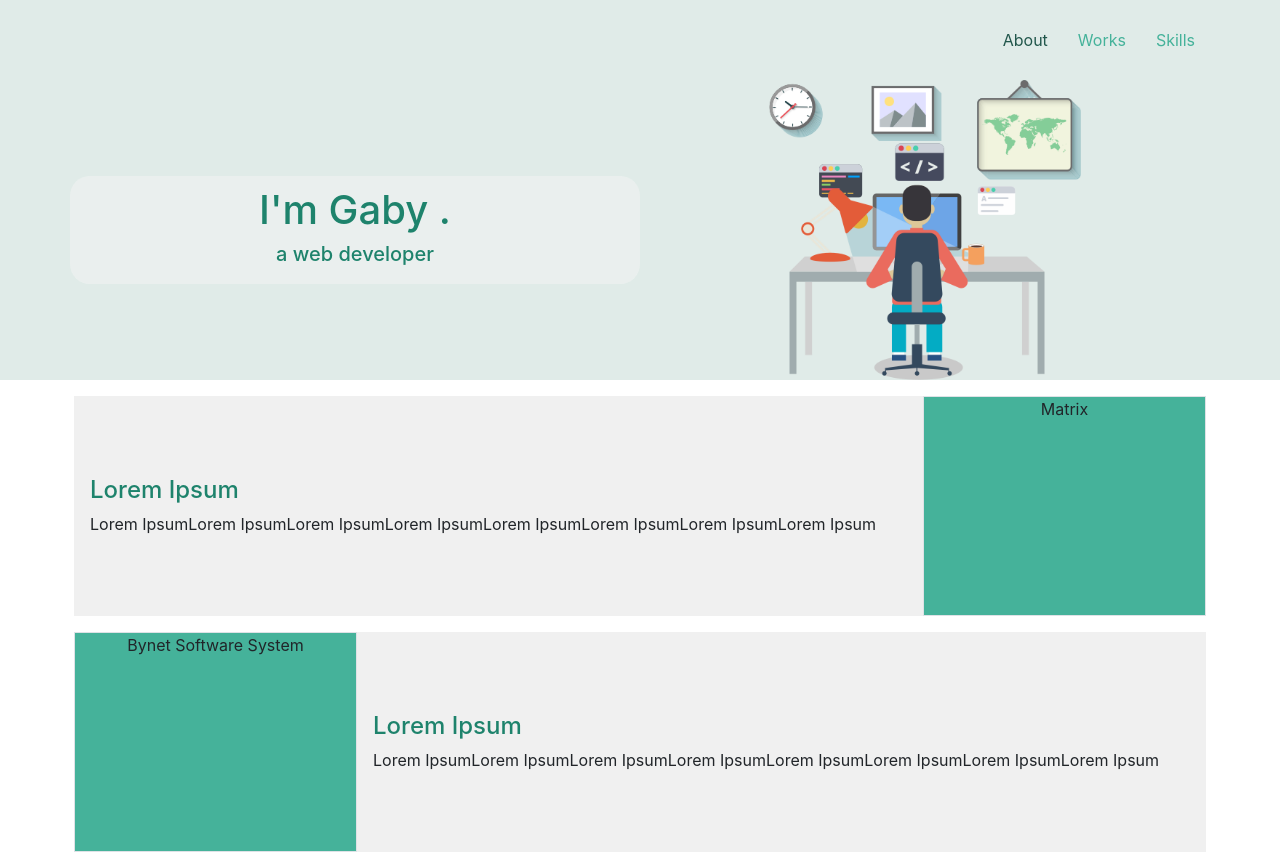
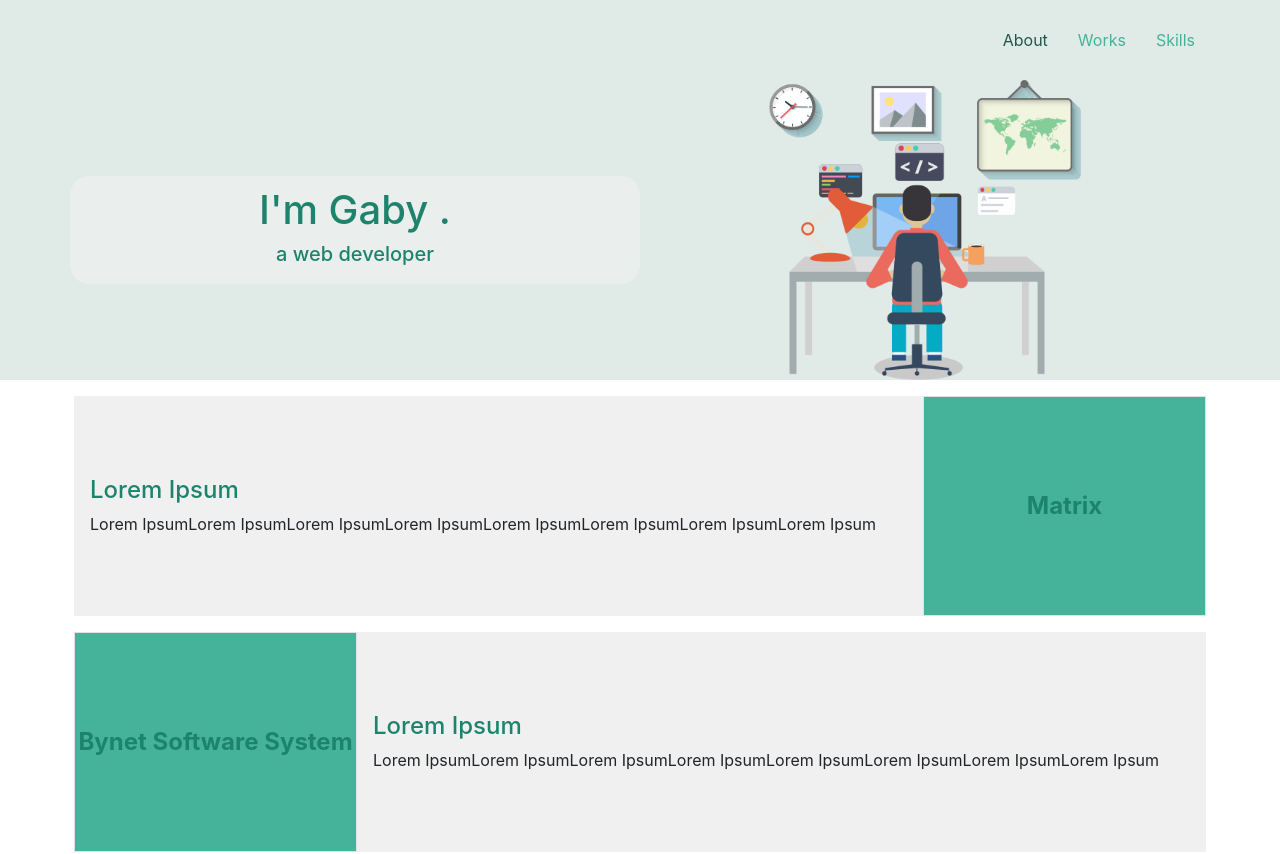
Before and after one commit to gabybuchnik/cv, an Angular app in the folder client/mycv/: page /about in a window 1280 px wide. Shown: the top 854 px of the page. Built offline with nearby package versions, Linux system fonts and the light colour scheme.

Commit message:
fix works and skills components

```diff
--- a/client/mycv/src/app/components/about/about.component.css
+++ b/client/mycv/src/app/components/about/about.component.css
@@ -2,15 +2,3 @@ app-header {
     background: #e0ebe8;
     display: block;
 }
-
-app-resume {
-    min-height: 59.1%;
-    margin-bottom: -100px;
-    display: block;
-}
-
-app-resume:after {
-    content: "";
-    display: block;
-    height: 100px;
-}
--- a/client/mycv/src/app/components/about/resume/resume.component.css
+++ b/client/mycv/src/app/components/about/resume/resume.component.css
@@ -6,3 +6,6 @@
     background: #45b29a;
     min-height: 220px;
 }
+.font{
+    font-size: 1.5em;
+}
--- a/client/mycv/src/app/components/about/resume/resume.component.html
+++ b/client/mycv/src/app/components/about/resume/resume.component.html
@@ -1,8 +1,8 @@
 <div class="container my-3">
 
   <div class="row my-3 px-1">
-    <div class="col-sm-3 border d-flex justify-content-center align-items-start order-sm-2 work-img">
-      <div src="../../../../assets/images/Bynet.png">Matrix</div>
+    <div class="col-sm-3 border d-flex justify-content-center align-items-center order-sm-2 work-img">
+      <div src="../../../../assets/images/Bynet.png" class="font font-weight-bold greenTitle">Matrix</div>
     </div>
     <div class="col-sm-9">
       <div class="d-flex align-items-start flex-column justify-content-center content-wrapper px-3">
@@ -14,8 +14,8 @@
   </div>
 
   <div class="row my-3 px-1">
-    <div class="col-sm-3 border d-flex justify-content-center align-items-start work-img">
-      <div src="../../../../assets/images/Bynet.png">Bynet Software System</div>
+    <div class="col-sm-3 border d-flex justify-content-center align-items-center work-img">
+      <div src="../../../../assets/images/Bynet.png" class="font font-weight-bold greenTitle">Bynet Software System</div>
     </div>
     <div class="col-sm-9">
       <div class="d-flex align-items-start flex-column justify-content-center content-wrapper px-3">
--- a/client/mycv/src/app/components/skills/skills.component.css
+++ b/client/mycv/src/app/components/skills/skills.component.css
@@ -0,0 +1,10 @@
+#skills-container{
+    min-height: 81.4%;
+}
+.content{
+    display: block;
+    height: 50%;
+}
+h5{
+    margin:0;
+}
--- a/client/mycv/src/app/components/skills/skills.component.html
+++ b/client/mycv/src/app/components/skills/skills.component.html
@@ -1,3 +1,12 @@
-<p>
-  skills works!
-</p>
+<div id="skills-container">
+  <div class="content-wrapper p-5">
+    <div class="content border rounder">
+      <div class="d-flex flex-row justify-content-between align-items-center">
+        <h5 class="title">Html</h5>
+        <div class="d-flex flex-row justify-content-start align-items-center">
+          <div class="bar"></div>
+        </div>
+      </div>
+    </div>
+  </div>
+</div>
--- a/client/mycv/src/app/components/works/works.component.css
+++ b/client/mycv/src/app/components/works/works.component.css
@@ -0,0 +1,7 @@
+#works-container{
+    min-height: 81.4%;
+}
+.content{
+    background: #e0ebe8;
+    display: block;
+}
--- a/client/mycv/src/app/components/works/works.component.html
+++ b/client/mycv/src/app/components/works/works.component.html
@@ -1,3 +1,5 @@
-<p>
-  works works!
-</p>
+<div id="works-container">
+  <div class="content">
+
+  </div>
+</div>
```
Also changed, not shown: client/mycv/src/assets/images/Bynet.png (deleted), client/mycv/src/assets/images/Matrix.png (deleted), client/mycv/src/styles.css (line endings or trailing spaces).
